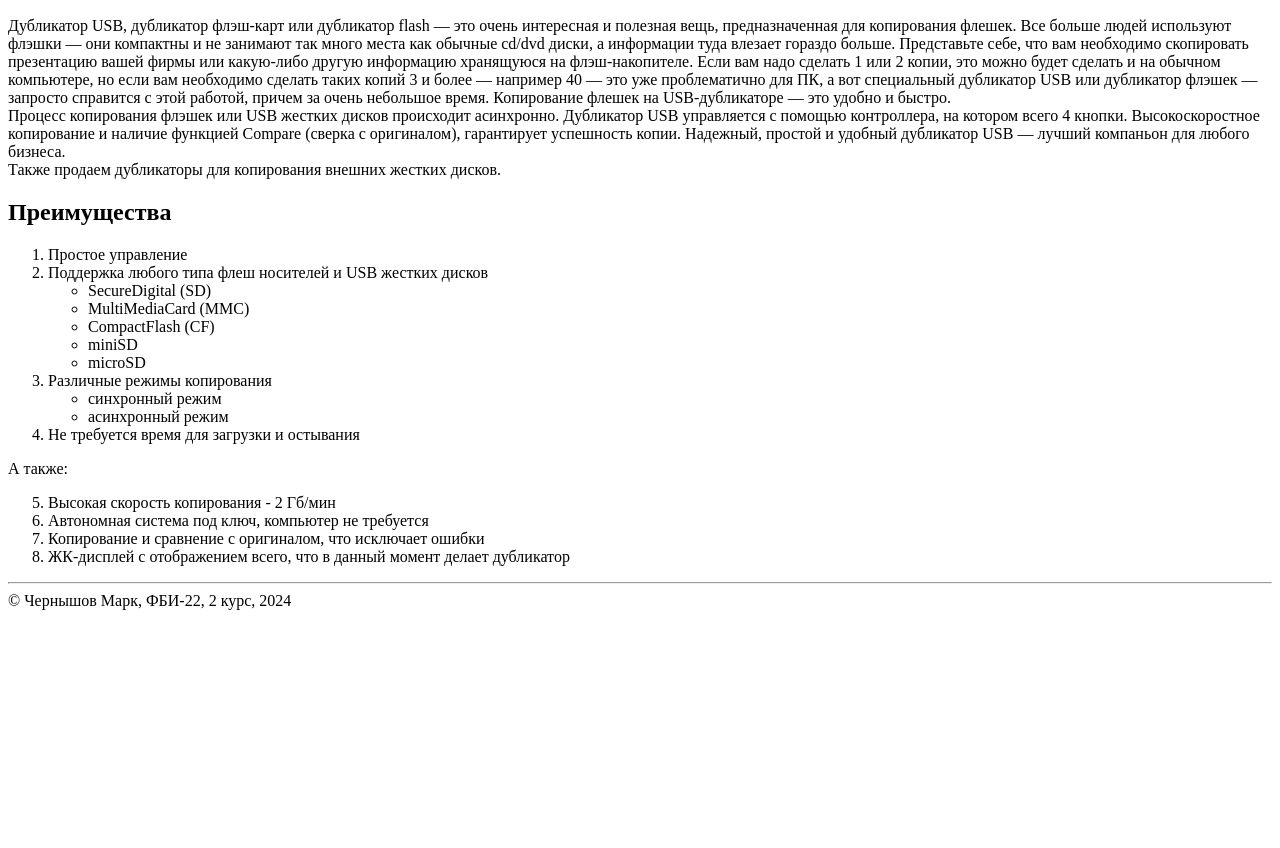
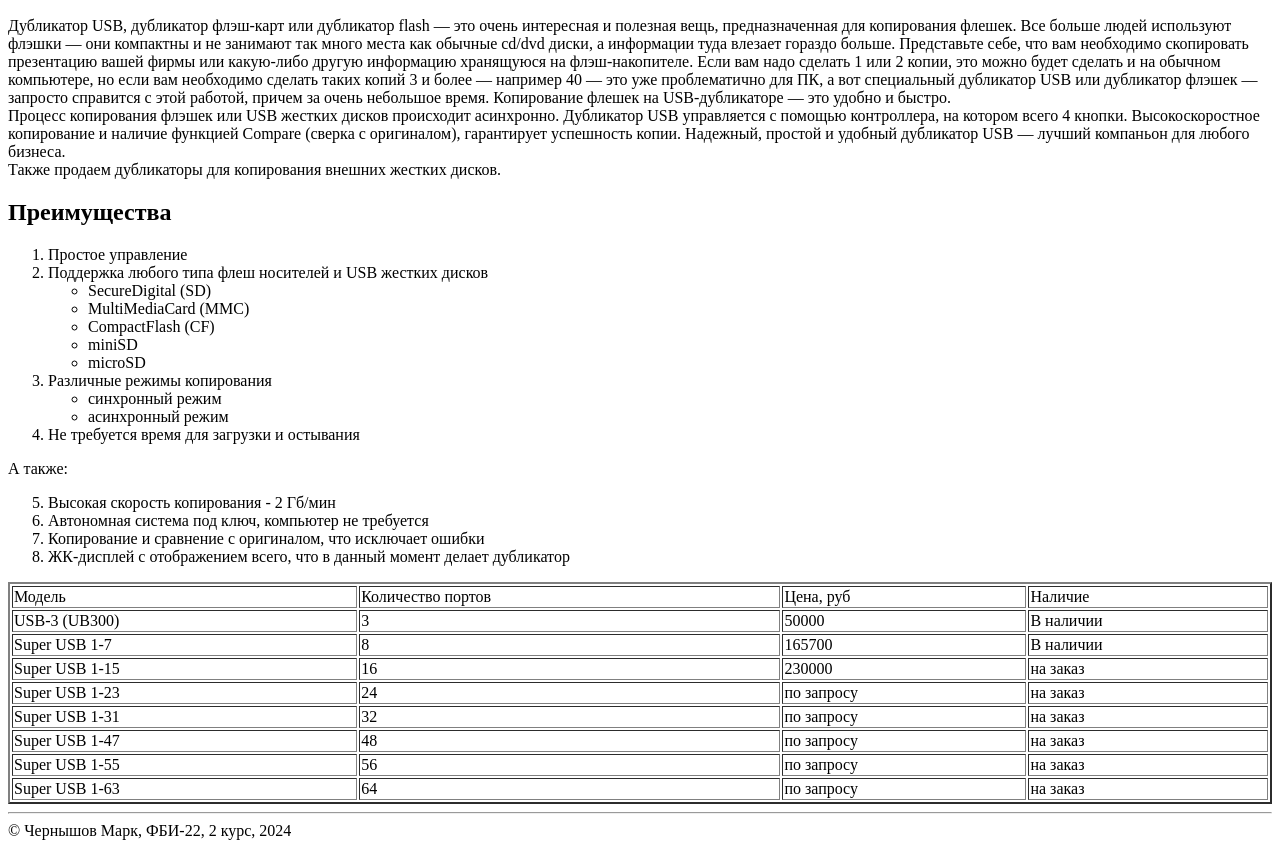
Before and after one commit to MarcusRonnast/Work, a plain HTML site: page lab2/usb.html in a window 1280 px wide. Shown: the part 146-994 px from the top of the page. Before the commit the page ends 800 px from the top, so only its background shows below. Drawn offline with Linux system fonts and the light colour scheme.

Commit message:
Модели дубликаторов

```diff
--- a/lab2/usb.html
+++ b/lab2/usb.html
@@ -65,6 +65,62 @@
                 <li>Копирование и сравнение с оригиналом, что исключает ошибки</li>
                 <li>ЖК-дисплей с отображением всего, что в данный момент делает дубликатор</li>
             </ol>
+            <table border="2" width="100%">
+                <tr>
+                    <td>Модель </td>
+                    <td>Количество портов</td>
+                    <td>Цена, руб</td>
+                    <td>Наличие</td>
+                </tr>
+                <tr>
+                    <td>USB-3 (UB300) </td>
+                    <td>3 </td>
+                    <td>50000</td>
+                    <td>В наличии</td>
+                </tr>
+                <tr>
+                    <td>Super USB 1-7</td>
+                    <td>8</td>
+                    <td>165700</td>
+                    <td>В наличии</td>
+                </tr>
+                <tr>
+                    <td>Super USB 1-15</td>
+                    <td>16</td>
+                    <td>230000</td>
+                    <td>на заказ</td>
+                </tr>
+                <tr>
+                    <td>Super USB 1-23</td>
+                    <td>24</td>
+                    <td>по запросу</td>
+                    <td>на заказ</td>
+                </tr>
+                <tr>
+                    <td>Super USB 1-31 </td>
+                    <td>32</td>
+                    <td>по запросу</td>
+                    <td>на заказ</td>
+                </tr>
+                <tr>
+                    <td>Super USB 1-47</td>
+                    <td>48</td>
+                    <td>по запросу</td>
+                    <td>на заказ</td>
+                </tr>
+                <tr>
+                    <td>Super USB 1-55</td>
+                    <td>56</td>
+                    <td>по запросу</td>
+                    <td>на заказ</td>
+                </tr>
+                <tr>
+                    <td>Super USB 1-63</td>
+                    <td>64</td>
+                    <td>по запросу</td>
+                    <td>на заказ</td>
+                </tr>
+            </table>
         </main>
 
         <footer>
```
